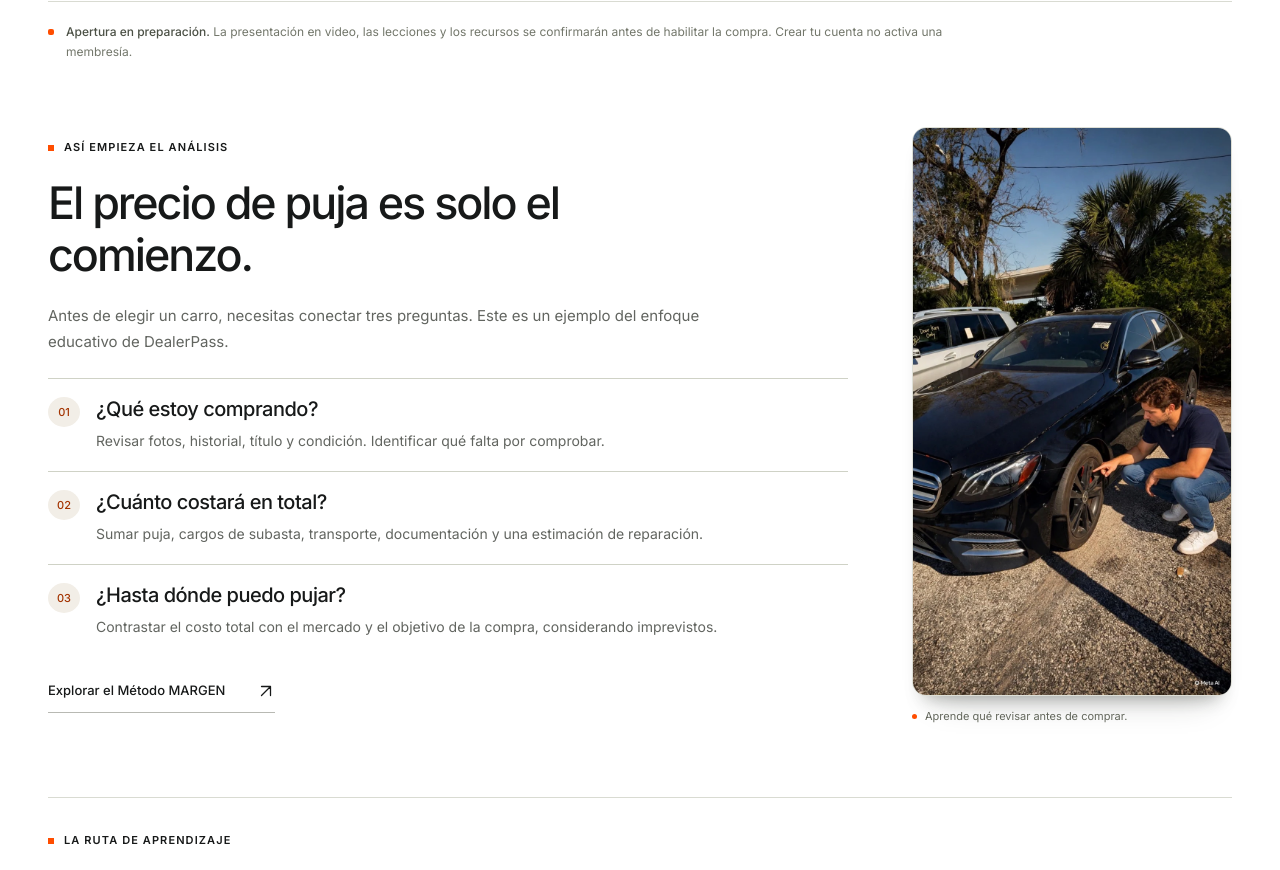
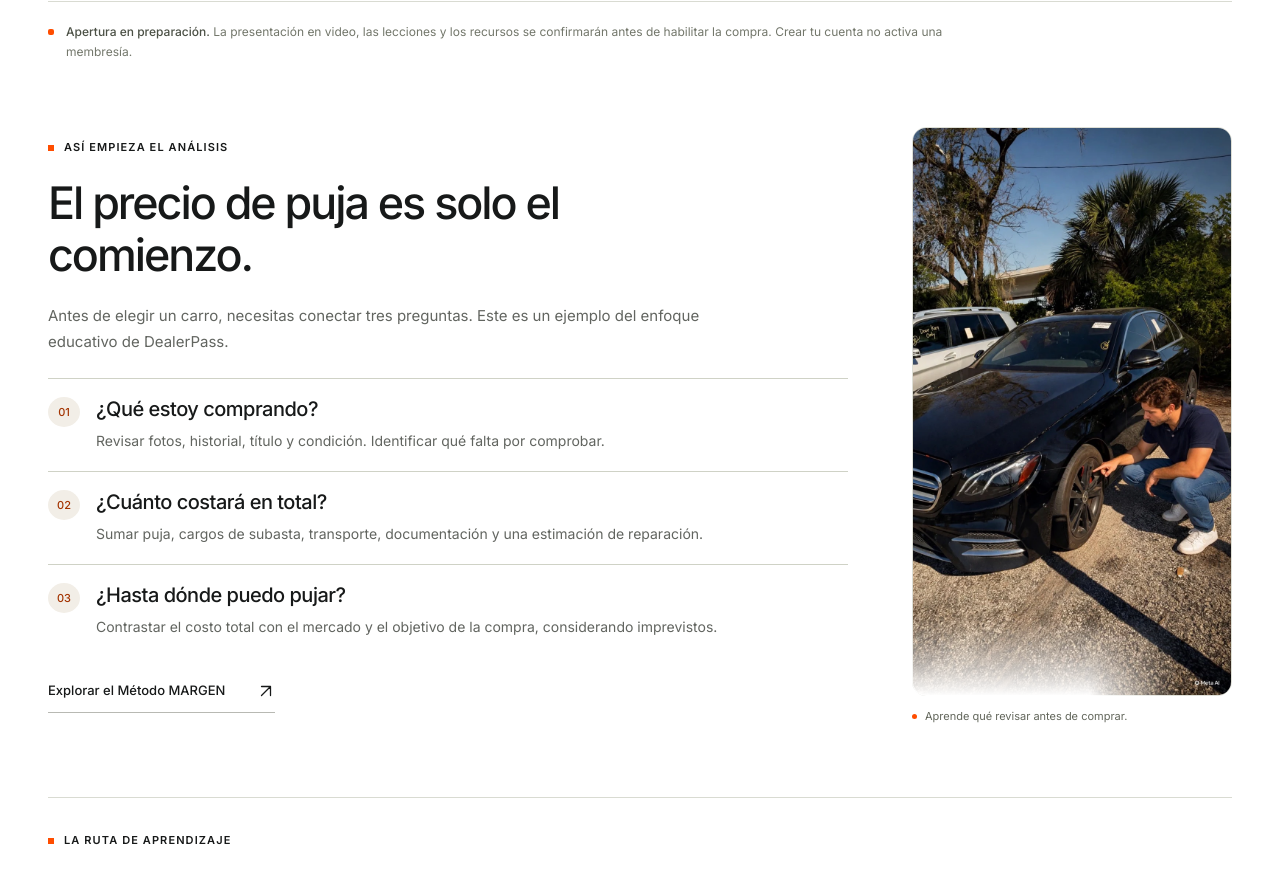
Before and after one commit to dealerpasss-jpg/PAGINA-WEB-LANDING-, a Next.js app: page /academy in a window 1280 px wide. Shown: the part 740-1610 px from the top of the page. Built offline with nearby package versions, Linux system fonts and the light colour scheme.

Commit message:
Blend portrait ground into white while preserving original AI provenance

```diff
--- a/app/academy/academy.module.css
+++ b/app/academy/academy.module.css
@@ -45,7 +45,7 @@
 .page :global(.sales-preview-with-image .sales-three h3) { margin:0 0 8px; }
 .page :global(.sales-preview-with-image .sales-three p) { grid-column:2; margin:0; }
 .page :global(.sales-inspection-image) { width:100%; max-width:320px; margin:0; justify-self:center; }
-.page :global(.sales-inspection-image>img) { display:block; width:100%; height:auto; aspect-ratio:9/16; border-radius:14px; border:1px solid #dedfd6; background:#e7e6df; }
+.page :global(.sales-inspection-image .brand-photo-frame>img) { display:block; width:100%; height:auto; aspect-ratio:9/16; border-radius:14px; border:1px solid #dedfd6; background:#e7e6df; }
 .page :global(.sales-inspection-image figcaption) { display:flex; align-items:flex-start; gap:8px; margin-top:12px; font-size:11px; line-height:1.6; color:#62665b; }
 .page :global(.sales-inspection-image figcaption>span) { width:5px; height:5px; margin-top:6px; border-radius:50%; flex:none; background:#ff4d00; }
 
--- a/app/globals.css
+++ b/app/globals.css
@@ -1761,11 +1761,25 @@ a {
 @media(max-width:800px) { .mobile-nav { max-height:calc(100dvh - 74px); overflow-y:auto; overscroll-behavior:contain; } body:has(.workspace-shell) .mobile-nav { max-height:calc(100dvh - 60px); } }
 @media(min-width:801px) { .mobile-nav { display:none; } }
 
-/* A soft fade below the full photograph, never over its embedded provenance mark.
-   Only external shadows: no opacity, masking, cropping or image blur. */
-img.brand-photo-soft-edge {
-  box-shadow: 0 14px 18px -13px rgb(35 40 32 / .38), 0 28px 32px -25px rgb(35 40 32 / .22);
-}
-@media (prefers-reduced-transparency: reduce), (forced-colors: active) {
-  img.brand-photo-soft-edge { box-shadow: none; }
-}
+/* Blend only the lower ground into white. The rightmost 16% is physically
+   outside the overlay, preserving each original Meta AI mark in full.
+   The photograph itself stays full-frame: no mask, opacity or filter. */
+.brand-photo-frame { position:relative; isolation:isolate; --brand-photo-fade-height:4%; --brand-photo-radius:16px; }
+.brand-photo-frame--inspection { --brand-photo-fade-height:14%; --brand-photo-radius:14px; }
+@supports (mask-image:linear-gradient(to right,#000,transparent)) {
+  .brand-photo-frame::after {
+    content:'';
+    position:absolute;
+    pointer-events:none;
+    left:0;
+    bottom:0;
+    width:84%;
+    height:var(--brand-photo-fade-height);
+    border-bottom-left-radius:var(--brand-photo-radius);
+    background:linear-gradient(to bottom,transparent,#fff);
+    mask-image:linear-gradient(to right,#000 66%,transparent 100%);
+  }
+}
+@media (prefers-reduced-transparency:reduce), (forced-colors:active) {
+  .brand-photo-frame::after { display:none; }
+}
--- a/app/home-editorial.css
+++ b/app/home-editorial.css
@@ -23,7 +23,7 @@
 .home-editorial .he-academy-art { min-width:0; width:100%; max-width:420px; justify-self:center; }
 .home-editorial .he-art-label { display:flex; justify-content:space-between; gap:16px; font-size:9px; letter-spacing:.11em; font-weight:600; line-height:1.5; padding:15px 0; border-top:1px solid var(--he-ink); }
 .home-editorial .he-academy-portrait { margin:0; }
-.home-editorial .he-academy-portrait>img { display:block; width:100%; height:auto; aspect-ratio:9/16; border:1px solid #e2e1da; border-radius:16px; background:#282b2b; }
+.home-editorial .he-academy-portrait .brand-photo-frame>img { display:block; width:100%; height:auto; aspect-ratio:9/16; border:1px solid #e2e1da; border-radius:16px; background:#282b2b; }
 .home-editorial .he-academy-portrait figcaption { display:flex; align-items:center; gap:8px; margin-top:12px; color:#62665b; font-size:11px; line-height:1.5; }
 .home-editorial .he-academy-portrait figcaption>span { width:5px; height:5px; flex:none; border-radius:50%; background:var(--he-accent); }
 .home-editorial .he-academy-illustration { display:grid; grid-template-columns:160px minmax(0,1fr); align-items:center; gap:22px; margin:28px 0 0; padding:16px; border:1px solid var(--he-line); border-radius:16px; background:#f7f5ef; }
--- a/app/page.tsx
+++ b/app/page.tsx
@@ -34,7 +34,7 @@ export default function HomePage() {
         <Reveal className="he-academy-art">
           <div className="he-art-label"><span>DEALERPASS ACADEMY</span><span>FORMACIÓN EN ESPAÑOL</span></div>
           <figure className="he-academy-portrait">
-            <Image className="brand-photo-soft-edge" src="/brand/academy-brand-scene.webp" alt="Imagen editada de tres personas junto a un vehículo en un taller." width={1152} height={2048} sizes="(max-width: 460px) calc(100vw - 36px), 420px" />
+            <div className="brand-photo-frame"><Image src="/brand/academy-brand-scene.webp" alt="Imagen editada de tres personas junto a un vehículo en un taller." width={1152} height={2048} sizes="(max-width: 460px) calc(100vw - 36px), 420px" /></div>
             <figcaption><span aria-hidden="true" />Formación y criterio para tu próxima compra.</figcaption>
           </figure>
         </Reveal>
--- a/components/SalesJourney.tsx
+++ b/components/SalesJourney.tsx
@@ -9,7 +9,7 @@ export function LearningPreview({ inspection = false }: { inspection?: boolean }
     <Link className="text-link" href="/metodo-margen">Explorar el Método MARGEN <ArrowIcon direction="up-right" /></Link>
   </>;
   return <section className={`section wrap sales-preview${inspection ? ' sales-preview-with-image' : ''}`}>
-    {inspection ? <div className="sales-preview-layout"><div className="sales-preview-copy">{content}</div><figure className="sales-inspection-image"><Image className="brand-photo-soft-edge" src="/brand/academy-inspection-scene.webp" alt="Escena generada con IA: una persona revisa la rueda de un vehículo en un lote." width={864} height={1536} sizes="(max-width: 360px) calc(100vw - 40px), 320px" /><figcaption><span aria-hidden="true" />Aprende qué revisar antes de comprar.</figcaption></figure></div> : content}
+    {inspection ? <div className="sales-preview-layout"><div className="sales-preview-copy">{content}</div><figure className="sales-inspection-image"><div className="brand-photo-frame brand-photo-frame--inspection"><Image src="/brand/academy-inspection-scene.webp" alt="Escena generada con IA: una persona revisa la rueda de un vehículo en un lote." width={864} height={1536} sizes="(max-width: 360px) calc(100vw - 40px), 320px" /></div><figcaption><span aria-hidden="true" />Aprende qué revisar antes de comprar.</figcaption></figure></div> : content}
   </section>;
 }
 export function PurchaseGuide() {
```
Also changed, not shown: 2 other files (tests, documents, lock files or other folders).
